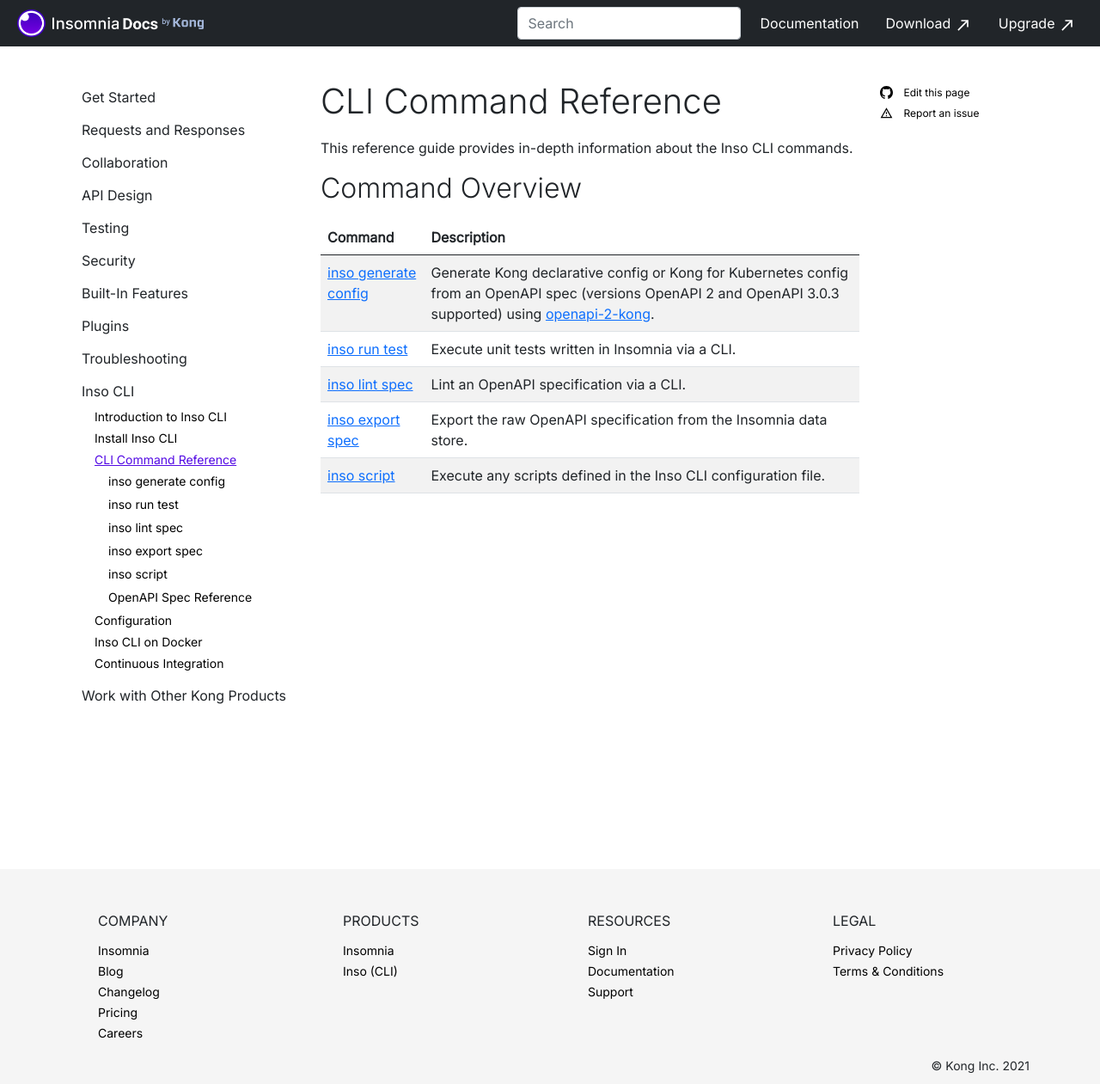
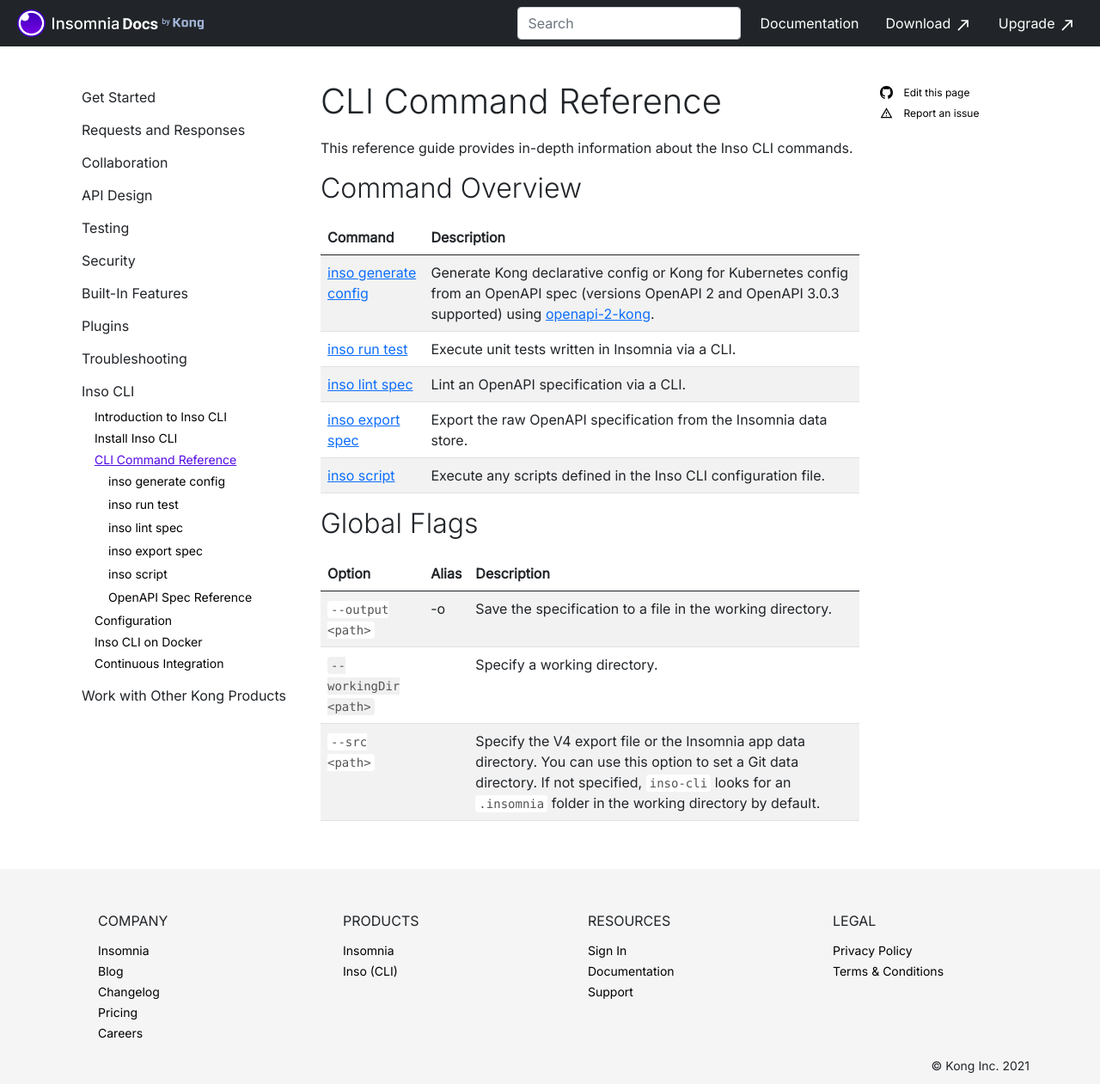
Before and after one commit to Kong/insomnia-docs, a Jekyll site: the page built from docs/inso-cli/cli-command-reference.md, in a window 1280 px wide and 1261 px high. Shown: the whole window at 86% size. Built offline with Jekyll 4.4.1, drawn with Linux system fonts in a browser that asks for light colours; comment, search, counter and statistics services are not loaded.

Commit message:
Add global flags to cli-command-reference

```diff
--- a/docs/inso-cli/cli-command-reference.md
+++ b/docs/inso-cli/cli-command-reference.md
@@ -17,3 +17,12 @@
 [inso lint spec](/inso-cli/cli-command-reference/inso-lint-spec) | Lint an OpenAPI specification via a CLI.
 [inso export spec](/inso-cli/cli-command-reference/inso-export-spec) | Export the raw OpenAPI specification from the Insomnia data store.
 [inso script](/inso-cli/cli-command-reference/inso-script) | Execute any scripts defined in the Inso CLI configuration file.
+
+## Global Flags
+
+{:.table .table-striped}
+Option  | Alias | Description
+----- | ------ | -------
+`--output <path>` | -o | Save the specification to a file in the working directory.
+`--workingDir <path>` || Specify a working directory.
+`--src <path>` || Specify the V4 export file or the Insomnia app data directory. You can use this option to set a Git data directory. If not specified, `inso-cli` looks for an `.insomnia` folder in the working directory by default.
```
